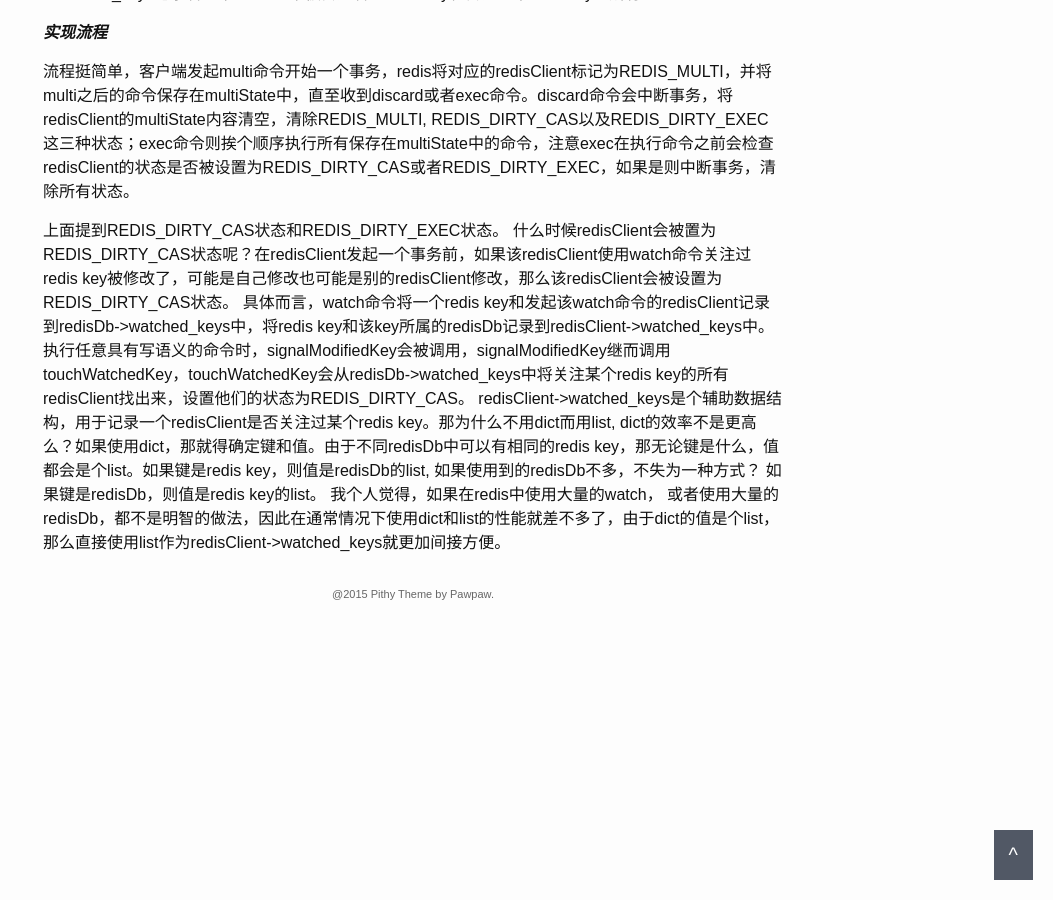
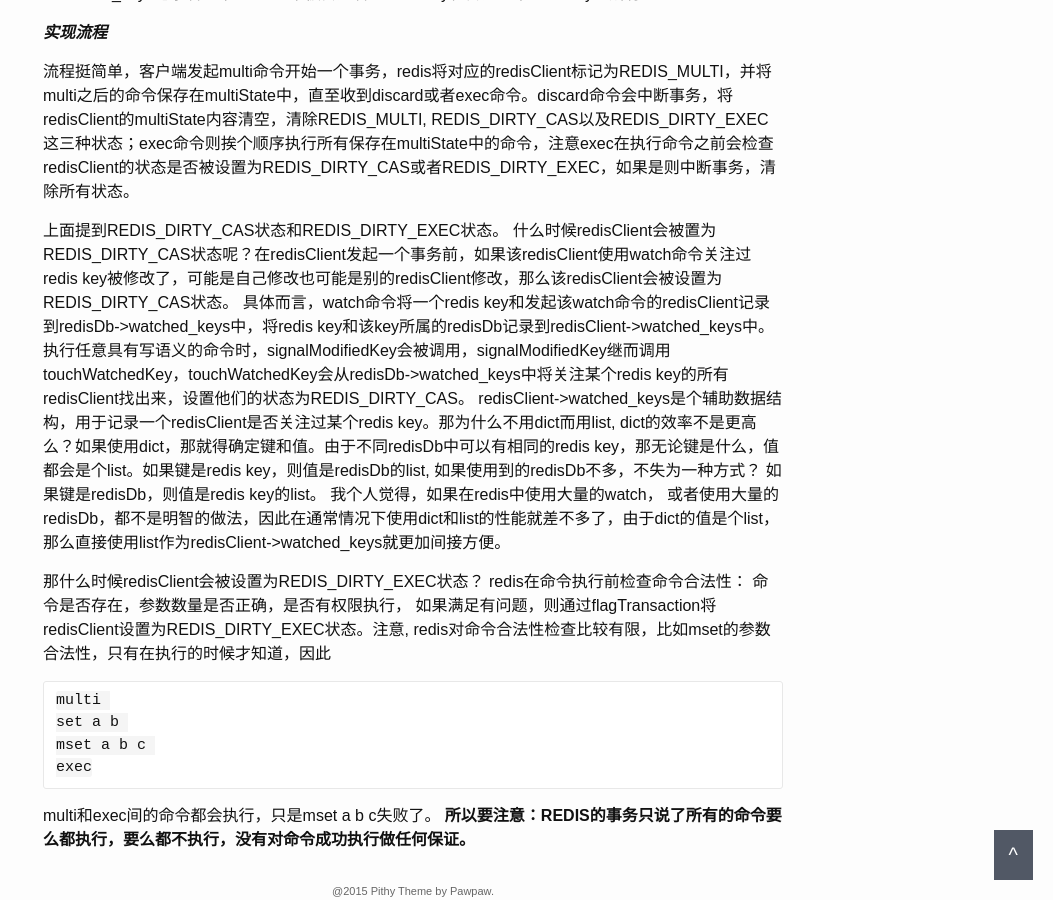
Before and after one commit to qingping209/qingping209.github.io, a Jekyll site: the page built from _posts/2015-08-17-redis-transaction.markdown, in a window 1280 px wide and 900 px high, scrolled down 1561 px. Shown: the whole window, without its empty margins (227-1280 px from the left). Built offline with Jekyll 4.4.1, drawn with Linux system fonts in a browser that asks for light colours.

Commit message:
comments on atomicity

```diff
--- a/_posts/2015-08-17-redis-transaction.markdown
+++ b/_posts/2015-08-17-redis-transaction.markdown
@@ -61,3 +61,12 @@ redisDb->watched\_keys是一个dict, dict的键为redis key，值为一个list,
 流程挺简单，客户端发起multi命令开始一个事务，redis将对应的redisClient标记为REDIS\_MULTI，并将multi之后的命令保存在multiState中，直至收到discard或者exec命令。discard命令会中断事务，将redisClient的multiState内容清空，清除REDIS\_MULTI, REDIS\_DIRTY\_CAS以及REDIS\_DIRTY\_EXEC这三种状态；exec命令则挨个顺序执行所有保存在multiState中的命令，注意exec在执行命令之前会检查redisClient的状态是否被设置为REDIS\_DIRTY\_CAS或者REDIS\_DIRTY\_EXEC，如果是则中断事务，清除所有状态。
 
 上面提到REDIS\_DIRTY\_CAS状态和REDIS\_DIRTY\_EXEC状态。 什么时候redisClient会被置为REDIS\_DIRTY\_CAS状态呢？在redisClient发起一个事务前，如果该redisClient使用watch命令关注过redis key被修改了，可能是自己修改也可能是别的redisClient修改，那么该redisClient会被设置为REDIS\_DIRTY\_CAS状态。 具体而言，watch命令将一个redis key和发起该watch命令的redisClient记录到redisDb->watched\_keys中，将redis key和该key所属的redisDb记录到redisClient->watched\_keys中。执行任意具有写语义的命令时，signalModifiedKey会被调用，signalModifiedKey继而调用touchWatchedKey，touchWatchedKey会从redisDb->watched\_keys中将关注某个redis key的所有redisClient找出来，设置他们的状态为REDIS\_DIRTY_CAS。 redisClient->watched\_keys是个辅助数据结构，用于记录一个redisClient是否关注过某个redis key。那为什么不用dict而用list, dict的效率不是更高么？如果使用dict，那就得确定键和值。由于不同redisDb中可以有相同的redis key，那无论键是什么，值都会是个list。如果键是redis key，则值是redisDb的list, 如果使用到的redisDb不多，不失为一种方式？ 如果键是redisDb，则值是redis key的list。 我个人觉得，如果在redis中使用大量的watch， 或者使用大量的redisDb，都不是明智的做法，因此在通常情况下使用dict和list的性能就差不多了，由于dict的值是个list，那么直接使用list作为redisClient->watched\_keys就更加间接方便。
+
+那什么时候redisClient会被设置为REDIS\_DIRTY\_EXEC状态？ redis在命令执行前检查命令合法性： 命令是否存在，参数数量是否正确，是否有权限执行， 如果满足有问题，则通过flagTransaction将redisClient设置为REDIS\_DIRTY\_EXEC状态。注意, redis对命令合法性检查比较有限，比如mset的参数合法性，只有在执行的时候才知道，因此
+
+	multi
+	set a b
+	mset a b c
+	exec
+
+multi和exec间的命令都会执行，只是mset a b c失败了。  **所以要注意：REDIS的事务只说了所有的命令要么都执行，要么都不执行，没有对命令成功执行做任何保证。**
```
